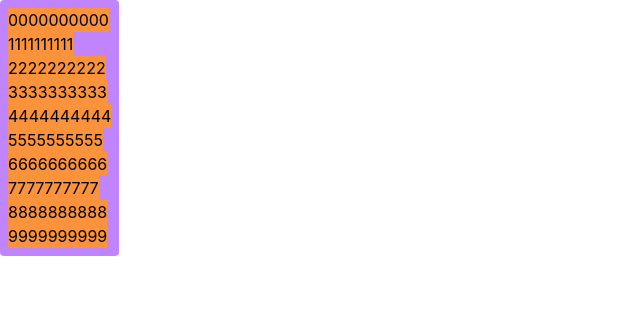
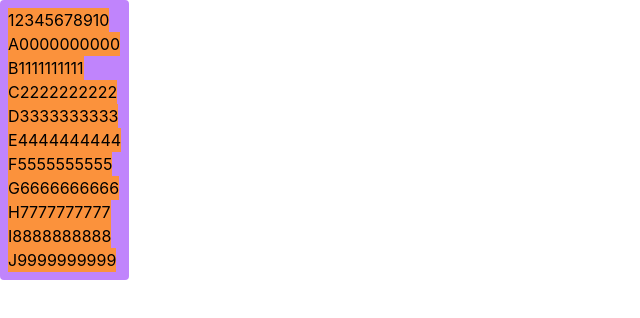
Before and after one commit to jcbyte/battleship-predictor, a React (Create React App) app: page / in a window 1280 px wide. Shown: the top 318 px of the page, without its empty margins (0-640 px from the left). Built offline with nearby package versions, Linux system fonts and the light colour scheme.

Commit message:
added labels onto the board

```diff
--- a/src/components/Board.tsx
+++ b/src/components/Board.tsx
@@ -1,3 +1,4 @@
+import { COLUMN_IDENTIFIERS, ROW_IDENTIFIERS } from "../static";
 import { CellData } from "../types";
 import GridItem from "./GridItem";
 
@@ -6,9 +7,17 @@ export default function Board({ board }: { board: CellData[][] }) {
 		<>
 			<div className="bg-purple-400 rounded p-2 w-fit">
 				<div className="flex flex-col">
-					{board.map((boardRow) => {
+					<div className="flex">
+						<GridItem tile={{ type: "label", text: "" }} />
+						{COLUMN_IDENTIFIERS.map((label) => {
+							return <GridItem tile={{ type: "label", text: label }} />;
+						})}
+					</div>
+
+					{board.map((boardRow, rowNum) => {
 						return (
 							<div className="flex">
+								<GridItem tile={{ type: "label", text: ROW_IDENTIFIERS[rowNum] }} />
 								{boardRow.map((cell: CellData) => {
 									return <GridItem tile={{ type: "game", ...cell }} />;
 								})}
--- a/src/static.ts
+++ b/src/static.ts
@@ -1,6 +1,6 @@
-export const COLUMN_IDENTIFIERS = ["1", "2", "3", "4", "5", "6", "7", "8", "9", "10", "11", "12"];
+export const COLUMN_IDENTIFIERS = ["1", "2", "3", "4", "5", "6", "7", "8", "9", "10"];
 
-export const ROW_IDENTIFIERS = ["A", "B", "C", "D", "E", "F", "G", "H", "I", "J", "K", "L"];
+export const ROW_IDENTIFIERS = ["A", "B", "C", "D", "E", "F", "G", "H", "I", "J"];
 
 export const BOARD_SIZE = 10;
 
```
